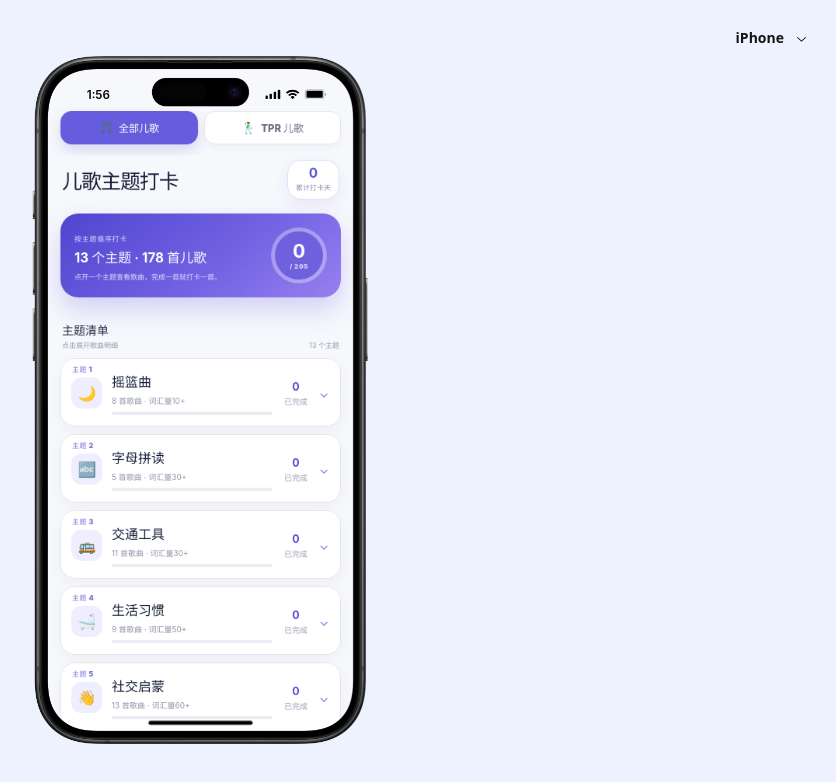
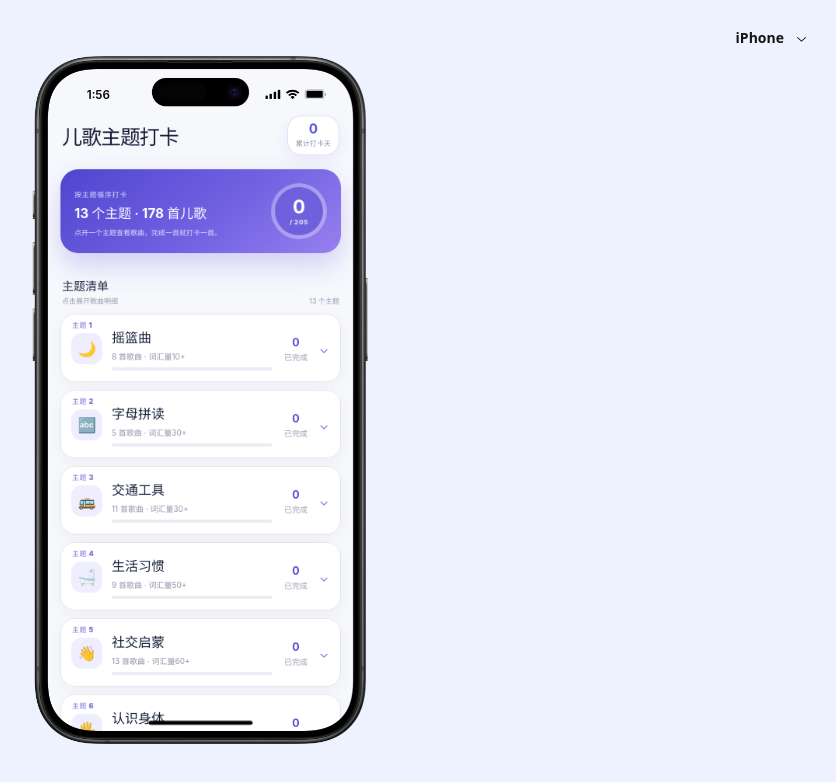
Before and after one commit to jingjie0209/sss-rhyme-checkin, a React (Vite) app: page / in a window 1280 px wide. Shown: the top 782 px of the page, without its empty margins (440-1276 px from the left). Built offline with nearby package versions, Linux system fonts and the light colour scheme.

Commit message:
feat: move tabs to bottom bar with icon-over-label

```diff
--- a/src/Prototype.tsx
+++ b/src/Prototype.tsx
@@ -338,16 +338,18 @@ function ResourceShell({ flow, mobile = false }: { flow: FlowControls; mobile?:
     <div className={`resource-shell ${mobile ? "native-mobile" : ""}`}>
       <MobileScroll className="resource-scroll">
         <main className="resource-main">
-          <div className="resource-tabs" role="tablist" aria-label="内容分类">
-            <button className={tab === "all" ? "active" : ""} onClick={() => setTab("all")} type="button" role="tab" aria-selected={tab === "all"}>
-              <i>🎵</i>全部儿歌
-            </button>
-            <button className={tab === "tpr" ? "active" : ""} onClick={() => setTab("tpr")} type="button" role="tab" aria-selected={tab === "tpr"}>
-              <i>🕺</i>TPR 儿歌
-            </button>
-          </div>
           {tab === "all" ? <ThemeLibraryView flow={flow} /> : <TprLibraryView flow={flow} />}
         </main>
+        <nav className="bottom-tab-bar" role="tablist" aria-label="内容分类">
+          <button className={tab === "all" ? "active" : ""} onClick={() => setTab("all")} type="button" role="tab" aria-selected={tab === "all"}>
+            <i>🎵</i>
+            <span>全部儿歌</span>
+          </button>
+          <button className={tab === "tpr" ? "active" : ""} onClick={() => setTab("tpr")} type="button" role="tab" aria-selected={tab === "tpr"}>
+            <i>🕺</i>
+            <span>TPR 儿歌</span>
+          </button>
+        </nav>
       </MobileScroll>
     </div>
   );
--- a/src/prototype.css
+++ b/src/prototype.css
@@ -261,16 +261,7 @@ button { -webkit-tap-highlight-color: transparent; }
 /* Ensure inline audio never overflows on mobile. */
 .media-contact-card .local-audio { display: block; width: 100%; max-width: 100%; height: 42px; }
 
-/* Top tabs: 全部儿歌 / TPR 儿歌 */
-.resource-tabs { display: grid; grid-template-columns: repeat(2,1fr); gap: 8px; margin-bottom: 14px; }
-.resource-tabs button { display: flex; align-items: center; justify-content: center; gap: 7px; padding: 11px 10px; border: 1px solid #e2e4ef; border-radius: 14px; background: #fff; color: #6b6f85; font-size: 13px; font-weight: 800; box-shadow: 0 4px 12px rgba(31,38,81,.04); transition: background .18s, color .18s, border-color .18s, transform .12s; }
-.resource-tabs button i { font-size: 15px; font-style: normal; }
-.resource-tabs button.active { border-color: #655ddd; background: #655ddd; color: #fff; box-shadow: 0 8px 18px rgba(85,74,190,.18); }
-.resource-tabs button:active { transform: scale(.97); }
-.tpr-hero { background: linear-gradient(140deg,#0f8a67,#21a578 60%,#3ec79a); box-shadow: 0 16px 34px rgba(15,138,103,.22); }
-.tpr-hero span { color: #c8ffe6; }
-.tpr-hero p { color: #d8fff0; }
-.tpr-hero .hero-progress::after { background: #12805d; }
+/* Bottom tab bar: icon on top, label below */
 
 /* TPR 亲子动作卡片 */
 .tpr-card { margin-top: 10px; padding: 15px; border: 1px solid #d9f2e5; border-radius: 18px; background: linear-gradient(135deg,#f2fbf7,#ffffff); box-shadow: 0 8px 20px rgba(20,138,103,.08); }
@@ -286,3 +277,17 @@ button { -webkit-tap-highlight-color: transparent; }
 .tpr-item b { flex: 1; min-width: 0; overflow: hidden; text-overflow: ellipsis; white-space: nowrap; color: #1d3d31; font-size: 13px; }
 .tpr-zh { flex: 0 0 auto; color: #4e7f68; font-size: 11px; }
 .tpr-card .activity-copy { margin: 12px 0 0; color: #5e8a77; font-size: 11px; line-height: 1.7; }
+
+
+/* Bottom fixed tab bar */
+.bottom-tab-bar { position: fixed; z-index: 40; left: 0; right: 0; bottom: 0; display: grid; grid-template-columns: repeat(2,1fr); gap: 0; padding: 6px 8px calc(6px + env(safe-area-inset-bottom)); background: #ffffff; border-top: 1px solid #eceef5; box-shadow: 0 -6px 20px rgba(31,38,81,.08); }
+.bottom-tab-bar button { display: flex; flex-direction: column; align-items: center; gap: 3px; padding: 6px 4px; border: 0; background: transparent; color: #8e93a8; font-size: 10px; font-weight: 800; transition: color .18s, transform .12s; }
+.bottom-tab-bar button i { font-size: 20px; line-height: 1; font-style: normal; transition: transform .18s; }
+.bottom-tab-bar button span { letter-spacing: .02em; }
+.bottom-tab-bar button.active { color: #655ddd; }
+.bottom-tab-bar button.active i { transform: scale(1.12); }
+.bottom-tab-bar button:active { transform: scale(.96); }
+
+/* Make room so content isn't hidden behind tab bar */
+.resource-main { padding-bottom: 90px !important; }
+.native-mobile .mobile-scroll-content { padding-bottom: calc(80px + env(safe-area-inset-bottom)) !important; }
```
